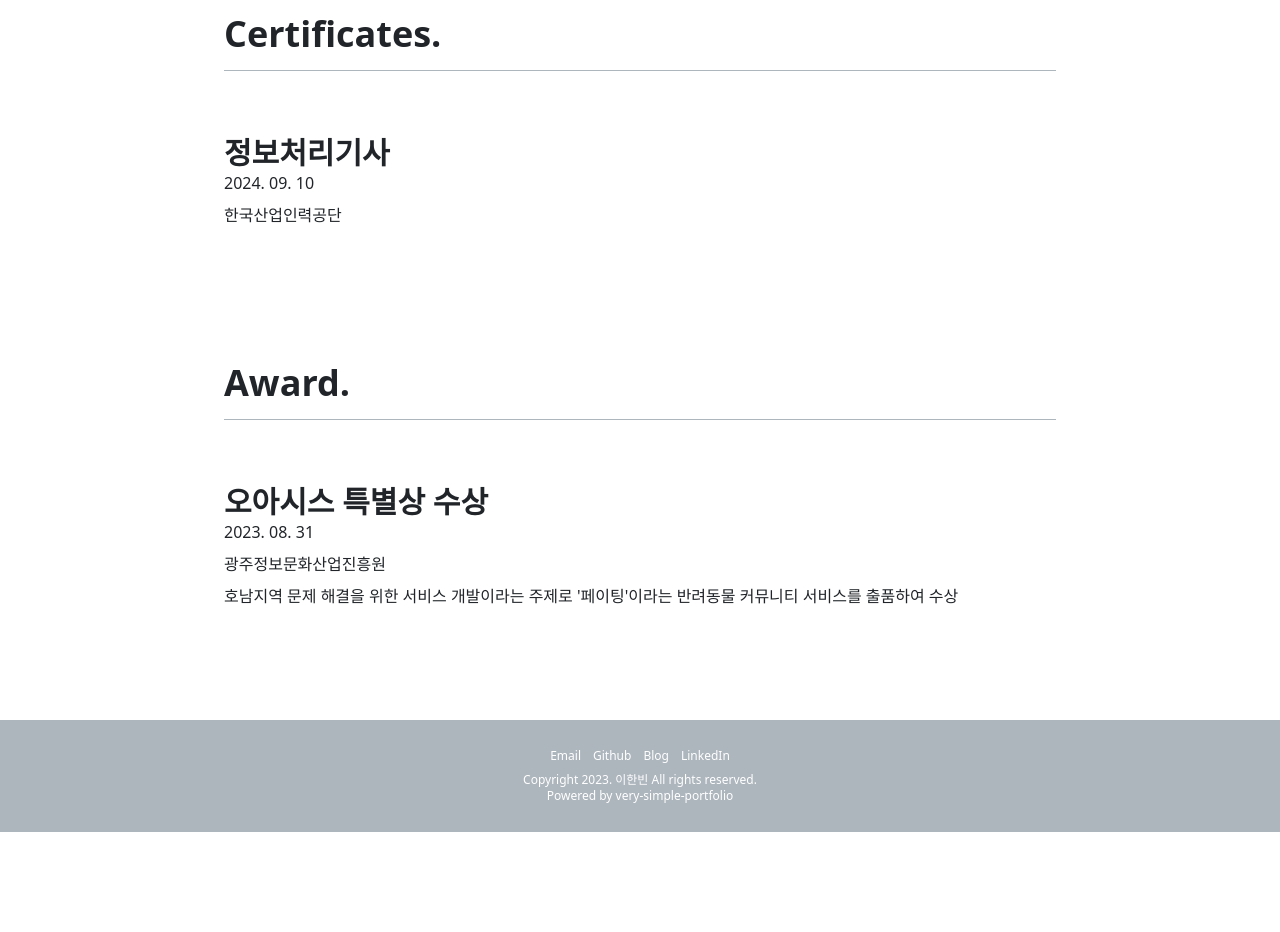
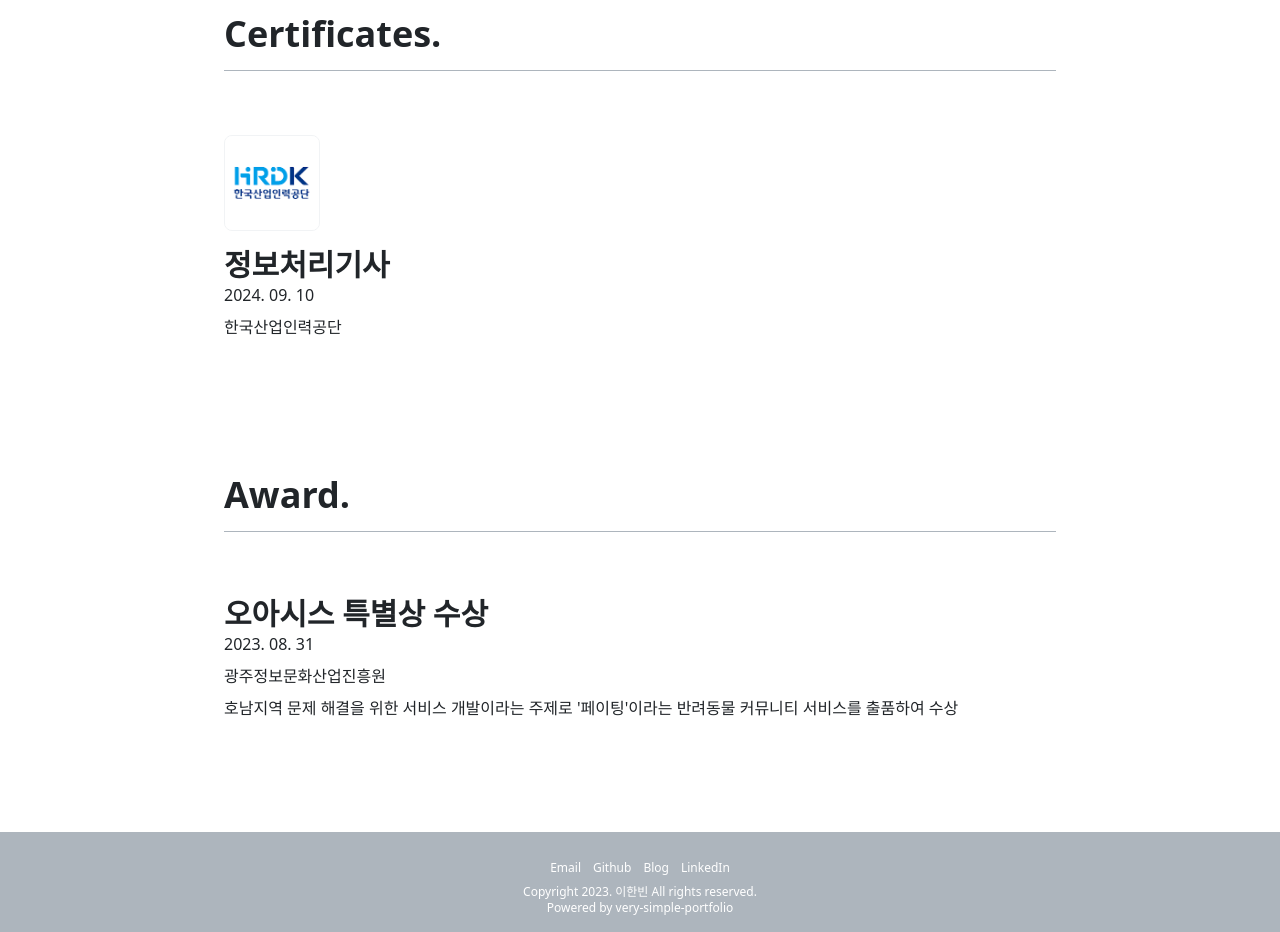
Before and after one commit to Clt689/portfolio, a Next.js app: page / in a window 1280 px wide. Shown: the part 4240-5172 px from the top of the page. Before the commit the page ends 5072 px from the top, so only its background shows below. Built offline with nearby package versions, Linux system fonts and the light colour scheme.

Commit message:
Certificates(자격증) 적용

```diff
--- a/src/components/Certificate/CertificateItem.tsx
+++ b/src/components/Certificate/CertificateItem.tsx
@@ -1,20 +1,29 @@
-const CertificateItem = ({
-  name,
-  date,
-  organizer,
-}: {
-  name: string;
-  date: string;
-  organizer: string;
-}) => {
+import Image from "next/image";
+
+import { CertificateProps } from "@/types";
+
+const CertificateItem = ({ name, date, organizer, imgSrc }: CertificateProps) => {
   return (
     <div className="flex flex-col md:flex-row gap-6 md:gap-0">
       <div className="flex flex-col gap-2">
-        <div className="flex flex-col">
-          <h3>{name}</h3>
-          <span>{date}</span>
+        <div className="flex md:flex-col items-center md:items-start mr-4 gap-4">
+          {imgSrc && (
+            <Image
+              src={imgSrc}
+              width="200"
+              height="200"
+              alt={name}
+              className="object-cover rounded-lg border-[1px] border-GRAY_LIGHT border-solid w-24 h-24"
+            />
+          )}
+          <div className="flex flex-col gap-2">
+            <div className="flex flex-col">
+              <h3>{name}</h3>
+              <span>{date}</span>
+            </div>
+            <span>{organizer}</span>
+          </div>
         </div>
-        <span>{organizer}</span>
       </div>
     </div>
   );
--- a/src/pages/index.tsx
+++ b/src/pages/index.tsx
@@ -13,7 +13,13 @@ import Project from "@/components/Project";
 import ResumeTitle from "@/components/ResumeTitle";
 // import ScrollProgress from "@/components/ScrollProgress";
 import WorkExperience from "@/components/WorkExperience";
-import { DataProps, InformationProps, ProjectProps, WorkExperienceProps } from "@/types";
+import {
+  DataProps,
+  InformationProps,
+  ProjectProps,
+  WorkExperienceProps,
+  CertificateProps,
+} from "@/types";
 import Award from "@/components/Award";
 
 const Home: NextPage<DataProps> = ({
@@ -69,12 +75,20 @@ export const getStaticProps = async () => {
     return getImgSrc({ section: "project", item: await getMd({ section: "project", item }) });
   });
 
+  const certificateWithData = objectData.certificate.map(async (item: CertificateProps) => {
+    return getImgSrc({
+      section: "certificate",
+      item: await getMd({ section: "certificate", item }),
+    });
+  });
+
   return {
     props: {
       ...objectData,
       information: await informationWithData,
       workExperience: await Promise.all(workExperienceWithData),
       project: await Promise.all(projectWithData),
+      certificate: await Promise.all(certificateWithData),
     },
   };
 };
@@ -84,7 +98,7 @@ const getMd = async ({
   item,
 }: {
   section: string;
-  item: InformationProps | ProjectProps | WorkExperienceProps;
+  item: InformationProps | ProjectProps | WorkExperienceProps | CertificateProps;
 }) => {
   try {
     const markdownModule = await import(
@@ -102,7 +116,7 @@ const getImgSrc = async ({
   item,
 }: {
   section: string;
-  item: InformationProps | ProjectProps | WorkExperienceProps;
+  item: InformationProps | ProjectProps | WorkExperienceProps | CertificateProps;
 }) => {
   const imgSrc = `/images/${section}/${"id" in item ? item.id : "profile"}.png`;
   const filePath = path.join(process.cwd(), "public", imgSrc);
```
Also changed, not shown: src/types/index.ts (+7 -0 lines), public/images/certificate/0.png (added).
